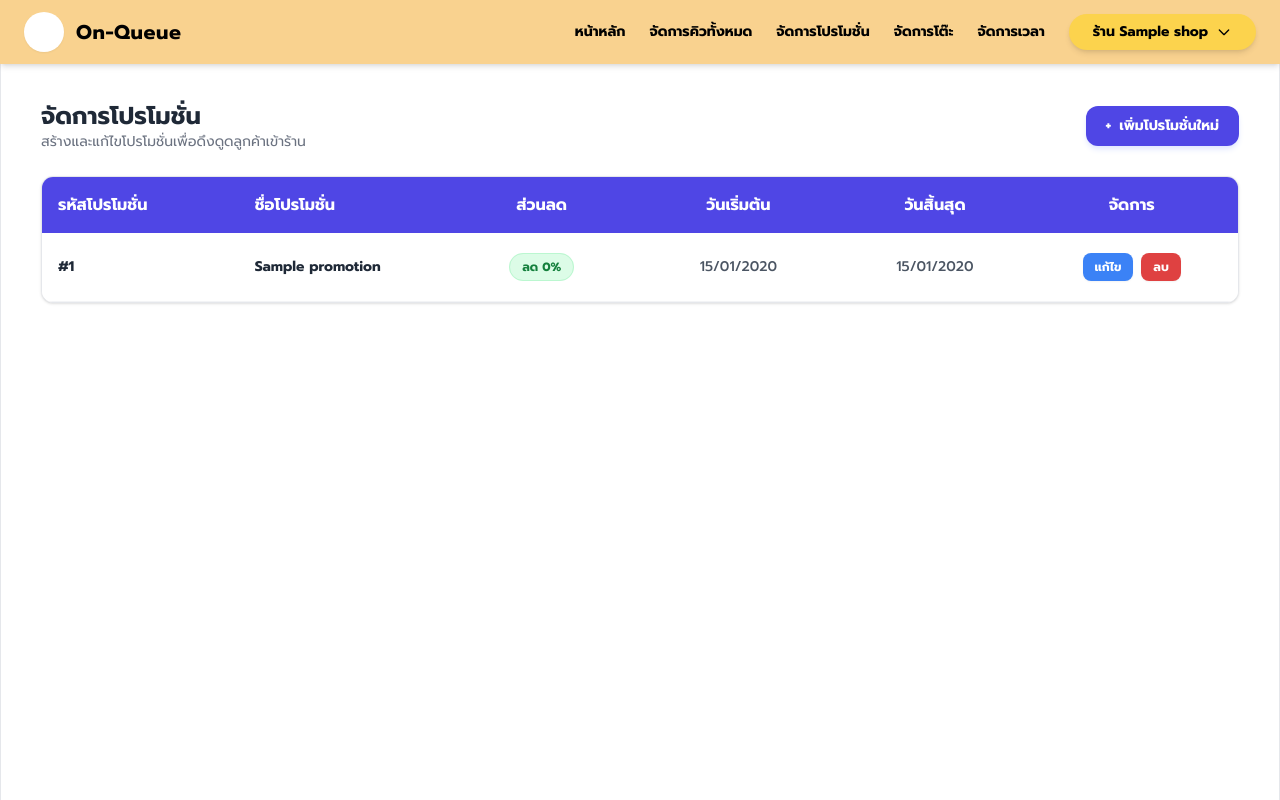
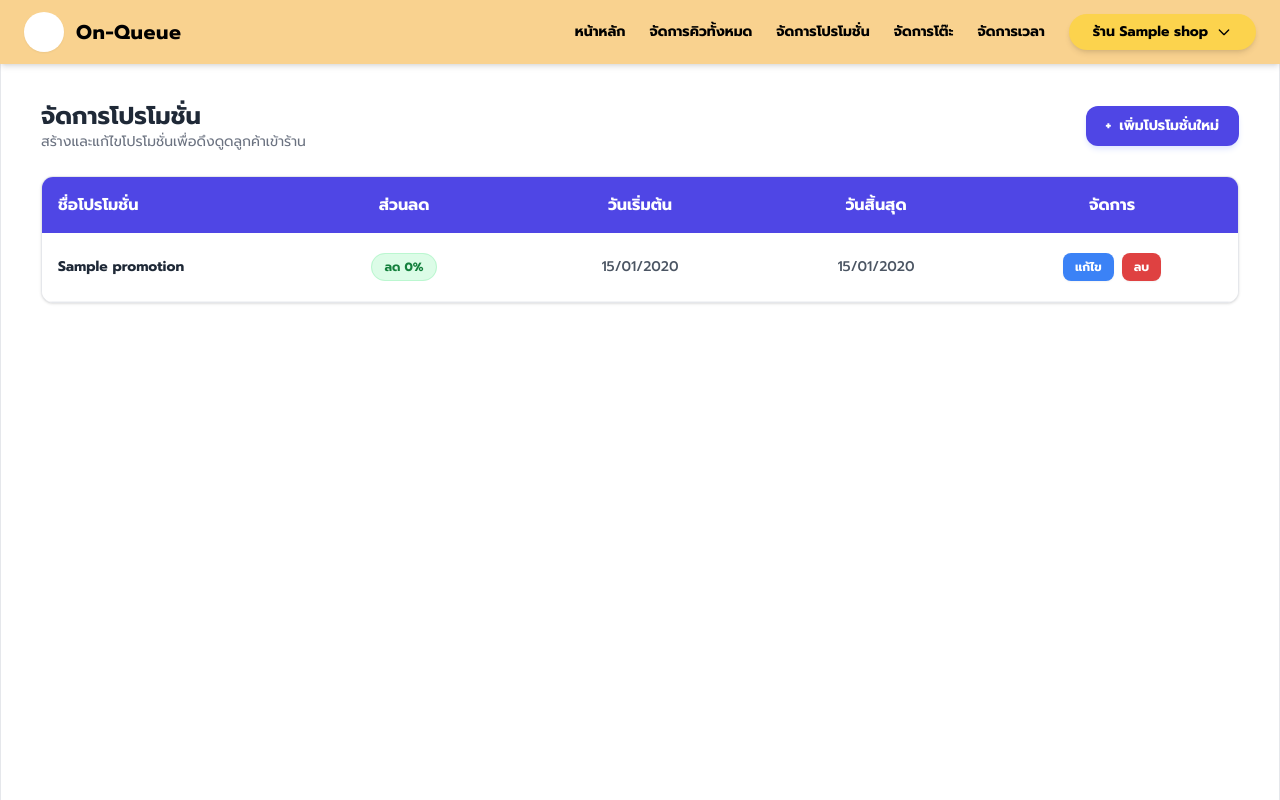
Before and after one commit to 65070196/project, a Django app: page /promo/ in a window 1280 px wide. Run offline with Django 5.2, Linux system fonts and the light colour scheme; a user stored in the database is signed in; tables that the repository leaves empty hold one stand-in row (values such as "Sample post"); some libraries are stand-ins or nearby versions.

Commit message:
Update promo_manage.html

```diff
--- a/smartqueue/templates/promo_manage.html
+++ b/smartqueue/templates/promo_manage.html
@@ -20,8 +20,7 @@
         <div class="w-full overflow-x-auto">
           <div class="min-w-[900px]">
 
-            <div class="grid grid-cols-6 gap-4 bg-indigo-600 text-white text-base font-bold px-4 py-4">
-              <div class="truncate">รหัสโปรโมชั่น</div>
+            <div class="grid grid-cols-5 gap-4 bg-indigo-600 text-white text-base font-bold px-4 py-4">
               <div class="truncate">ชื่อโปรโมชั่น</div>
               <div class="truncate text-center">ส่วนลด</div>
               <div class="truncate text-center">วันเริ่มต้น</div>
@@ -30,11 +29,7 @@
             </div>
 
             {% for promo in promotions %}
-            <div class="grid grid-cols-6 gap-4 items-center px-4 py-5 text-sm bg-white border-b border-gray-100 hover:bg-blue-50/50 transition-colors">
-
-              <div class="font-bold text-gray-800">
-                #{{ promo.promo_id }}
-              </div>
+            <div class="grid grid-cols-5 gap-4 items-center px-4 py-5 text-sm bg-white border-b border-gray-100 hover:bg-blue-50/50 transition-colors">
 
               <div class="font-bold text-gray-800 truncate" title="{{ promo.promo_name }}">
                 {{ promo.promo_name }}
```
